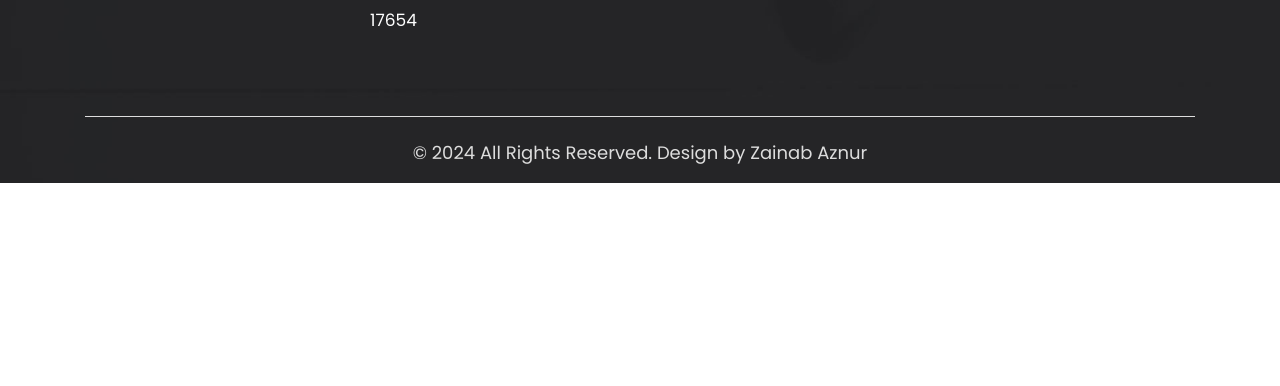
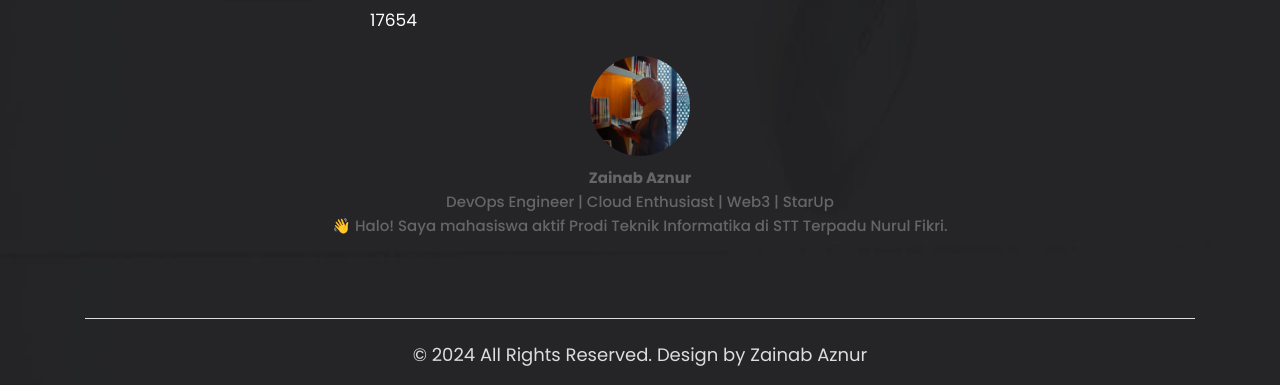
Before and after one commit to zainabaznur/landing-page-handphone, a plain HTML site: page index.html in a window 1280 px wide. Shown: the part 4444-4830 px from the top of the page. Before the commit the page ends 4628 px from the top, so only its background shows below. Drawn offline with nearby package versions, Linux system fonts and the light colour scheme.

Commit message:
Initial commit

```diff
--- a/css/style.css
+++ b/css/style.css
@@ -1081,3 +1081,15 @@ ul.social_icon li a:hover {
 
 
 /** end laptop **/
+
+.profile-pic {
+     width: 100px;
+     height: 100px;
+     border-radius: 50%;
+     margin-bottom: 10px;
+     object-fit: cover;
+  }
+  .text-center {
+     text-align: center;
+     margin-top: 20px;
+  }
--- a/index.html
+++ b/index.html
@@ -401,10 +401,10 @@
                   <div class="col-xl-3 col-lg-3 col-md-6 col-sm-6">
                      <img class="logo1" src="images/logo.png" alt="#"/>
                      <ul class="social_icon">
-                        <li><a href="#"><i class="fa fa-facebook" aria-hidden="true"></i></a></li>
-                        <li><a href="#"><i class="fa fa-twitter" aria-hidden="true"></i></a></li>
-                        <li><a href="#"><i class="fa fa-linkedin-square" aria-hidden="true"></i></a></li>
-                        <li><a href="#"><i class="fa fa-instagram" aria-hidden="true"></i></a></li>
+                        <li><a href="https://www.facebook.com" target="_blank"><i class="fa fa-facebook" aria-hidden="true"></i></a></li>
+                        <li><a href="https://www.twitter.com" target="_blank"><i class="fa fa-twitter" aria-hidden="true"></i></a></li>
+                        <li><a href="https://www.linkedin.com/in/zainab-aznur-baa299232/" target="_blank"><i class="fa fa-linkedin-square" aria-hidden="true"></i></a></li>
+                        <li><a href="https://www.instagram.com/zainzynzay/" target="_blank"><i class="fa fa-instagram" aria-hidden="true"></i></a></li>
                      </ul>
                   </div>
                   <div class="col-xl-3 col-lg-3 col-md-6 col-sm-6">
@@ -428,11 +428,24 @@
                   </div>
                </div>
             </div>
+            <div class="profile">
+               <div class="container">
+                  <div class="row">
+                     <div class="col-md-12 text-center">
+                        <img src="images/zainab.jpeg" alt="Profile Picture" class="profile-pic">
+                        <p><strong>Zainab Aznur</strong></p>
+                        <p>DevOps Engineer | Cloud Enthusiast | Web3 | StarUp</p>
+                        <p>👋 Halo! Saya mahasiswa aktif Prodi Teknik Informatika di STT Terpadu Nurul Fikri.</p>
+                     </p>
+                     </div>
+                  </div>
+               </div>
+            </div>
             <div class="copyright">
                <div class="container">
                   <div class="row">
                      <div class="col-md-12">
-                        <p>© 2024 All Rights Reserved. Design by Zainab Aznur</a></p>
+                        <p>© 2024 All Rights Reserved. Design by Zainab Aznur</p>
                      </div>
                   </div>
                </div>
```
Also changed, not shown: images/zainab.jpeg (added).
